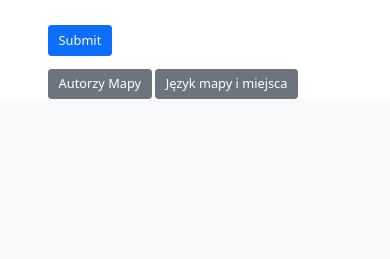
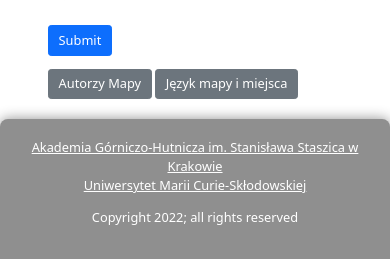
Before and after one commit to KubaBee/Map_browser, a Django app: page /dodaj-mape/ in a window 390 px wide. Shown: the part 1513-1772 px from the top of the page. Before the commit the page ends 1612 px from the top, so only its background shows below. Run offline with Django 4.2, Linux system fonts and the light colour scheme; the visitor is signed in with stand-in values (Sample User, id 1); data comes from the database, SQL or seed files in the repository; data that the repository does not hold is empty; some libraries are stand-ins or nearby versions.

Commit message:
Fixed some css

```diff
--- a/map_browser/templates/map_browser/base.html
+++ b/map_browser/templates/map_browser/base.html
@@ -32,9 +32,14 @@
                           <li class="nav-item">
                               <a class="nav-link active" href="{% url 'kontakt' %}">Skontaktuj się</a>
                           </li>
+                        {% if user.is_superuser %}
+                            <li class="nav-item">
+                                <a class="nav-link active" href="{% url 'admin:index' %}">Admin Panel</a>
+                            </li>
+                        {% endif %}
                               {% if user.is_authenticated %}
                                   <li class="nav-item dropdown">
-                              <a class="nav-link active dropdown-toggle" href="{% url 'dodaj_mape' %}" id="dodaj" role="button" data-bs-toggle="dropdown" aria-expanded="false">Dodaj </a>
+                                      <a class="nav-link dropdown-toggle active" href="{% url 'dodaj_mape' %}" id="dodaj" role="button" data-bs-toggle="dropdown" aria-expanded="false">Dodaj </a>
                                       <ul class="dropdown-menu" aria-labelledby="dodaj">
                                           <li><a class="dropdown-item" href="{% url 'dodaj_mape' %}">Mapę</a></li>
                                           <li><a class="dropdown-item" href="#">Dokument</a></li>
@@ -54,7 +59,7 @@
           </div>
     </nav>
 
-    <div id="container">
+    <main id="container">
     {% if messages %}
         {% for message in messages %}
             <div class="alert alert-{{ message.tags }}">{{ message }}</div>
@@ -64,7 +69,23 @@
     {% block content %}
 
     {% endblock %}
+    </main>
+
+    <footer>
+        <div class="container footer p-4 mt-4">
+            <div class="row">
+                <div class="col-md-6 text-center">
+                    <a href="https://www.agh.edu.pl/" class="">Akademia Górniczo-Hutnicza im. Stanisława Staszica w Krakowie</a>
                 </div>
+                <div class="col-md-6 text-center">
+                    <a href="https://www.umcs.pl/" class="">Uniwersytet Marii Curie-Skłodowskiej</a>
+                </div>
+            </div>
+            <div class="row mt-3 text-center">
+                <p>Copyright 2022; all rights reserved</p>
+            </div>
+        </div>
+    </footer>
 
     <script src="https://cdn.jsdelivr.net/npm/bootstrap@5.0.2/dist/js/bootstrap.bundle.min.js" integrity="sha384-MrcW6ZMFYlzcLA8Nl+NtUVF0sA7MsXsP1UyJoMp4YLEuNSfAP+JcXn/tWtIaxVXM" crossorigin="anonymous"></script>
     <script src="{% static 'map_browser/js/helper.js' %}"></script>
--- a/map_browser/templates/map_browser/map_list.html
+++ b/map_browser/templates/map_browser/map_list.html
@@ -4,7 +4,7 @@
 {% endblock title %}
 
 {% block content %}
-    <div class="row row-cols-sm-1 row-cols-md-3">
+    <div class="row row-cols-sm-1 row-cols-md-3 g-4">
     {% for map in object_list %}
         <a class="card-as-link" href="map/{{ map.id }}">
         <div class="card md-m-4 sm-m-1">
@@ -17,8 +17,8 @@
     {% endfor %}
     </div>
     {% if is_paginated %}
-        <nav aria-label="mapy-paginator" style="float: right">
-            <ul class="pagination mt-4">
+        <nav aria-label="mapy-paginator" >
+            <ul class="pagination justify-content-end mt-4">
                 {% if page_obj.has_previous %}
                     {% if not page_obj.previous_page_number == 1 %}
                     <li class="page-item">
--- a/static/map_browser/css/styles.css
+++ b/static/map_browser/css/styles.css
@@ -5,10 +5,12 @@
 nav{
     filter: drop-shadow(0 0 0.5rem #8f8f8f);
     margin-bottom: 30px;
+    z-index: 130;
 }
 
 body{
- zoom: 80%;
+    zoom: 80%;
+
 }
 
 nav > div{
@@ -18,6 +20,10 @@
 .nav_img{
     max-height: 50px !important;
     width: auto;
+}
+
+main{
+    min-height: 90vh;
 }
 
 #container{
@@ -46,7 +52,7 @@
 }
 
 .card{
-    height: 350px;
+    height: 380px;
 }
 
 /*PAGINATOR*/
@@ -89,7 +95,7 @@
 
 .card-as-link:hover{
     color: #5A4181;
-    transform: scale(1.1);
+    transform: scale(1.02);
     text-decoration-style: solid;
     transition: ease-in-out 0.3s;
     z-index: 20;
@@ -100,3 +106,18 @@
 .mapa-dokument{
     z-index: 999;
 }
+
+footer a{
+    color: white;
+}
+
+a{
+    color: black;
+}
+
+footer{
+    color: white;
+    background-color: #8f8f8f;
+    border-radius: 10px 10px 0 0;
+    filter: drop-shadow(0 0 0.5rem #8f8f8f);
+}
```
Also changed, not shown: map_browser/templates/map_browser/map_detail.html (+13 -4 lines). Lines whose indentation alone changed are shown as unchanged.
